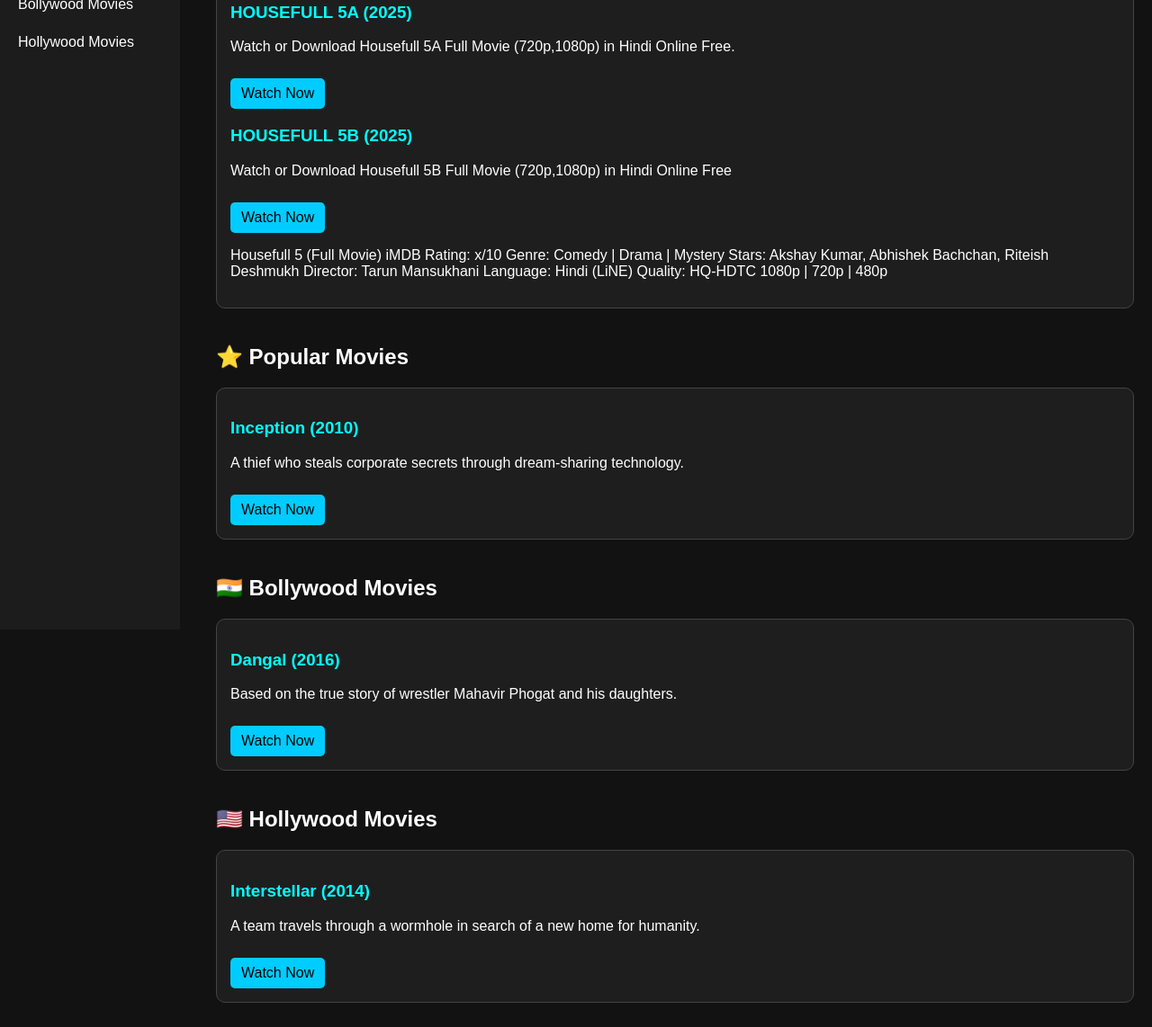
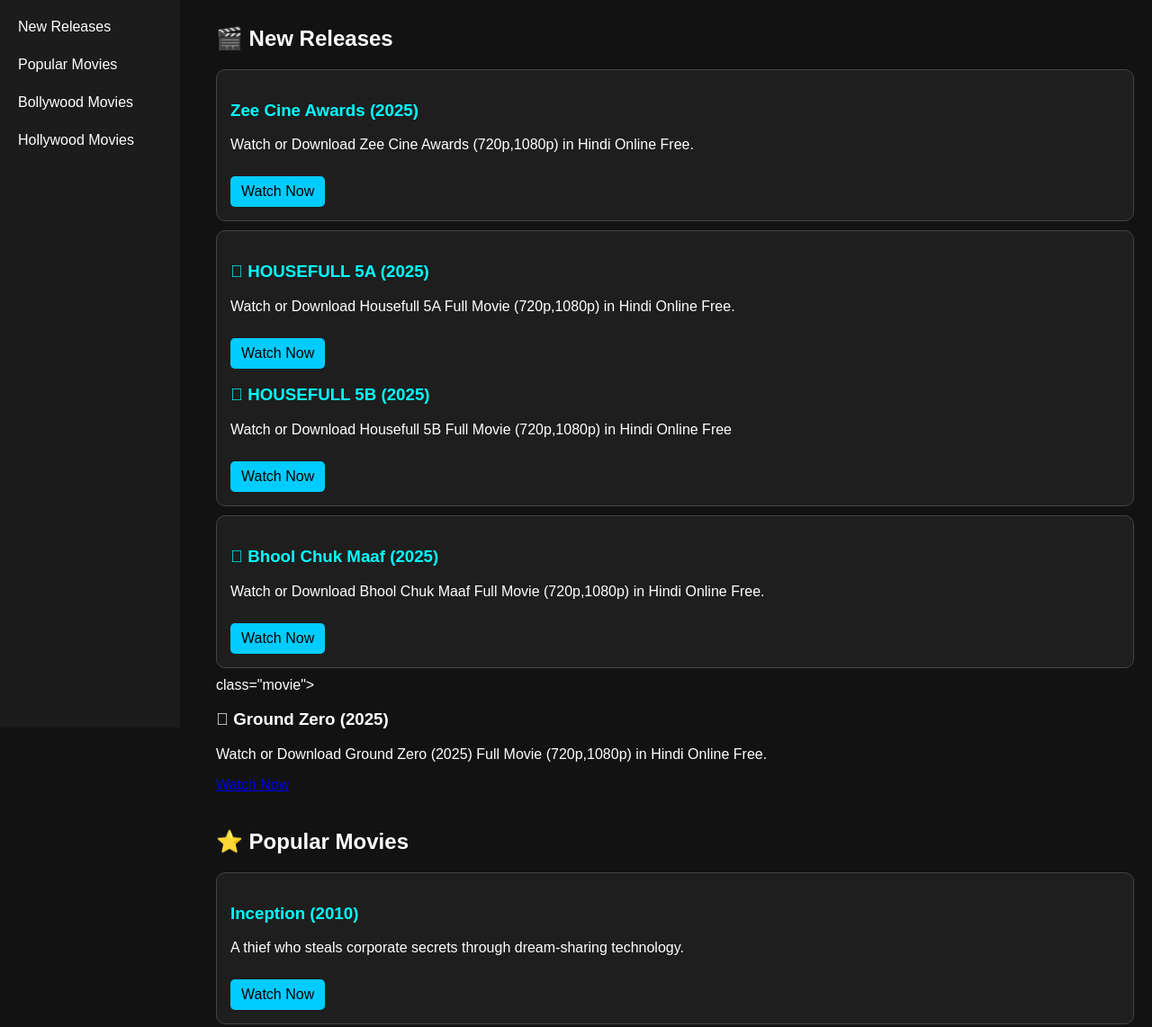
Before and after one commit to Movies-Cloud/home, a plain HTML site: page index.html in a window 1280 px wide. Shown: the part 182-1324 px from the top of the page at 90% size. Drawn offline with Linux system fonts and the light colour scheme.

Commit message:
Update index.html

```diff
--- a/index.html
+++ b/index.html
@@ -79,7 +79,7 @@
 </head>
 <body>
 
-  <header>Movies Hub</header>
+  <header><h1>🎬 MOVIES HUB 🎦</h1></header>
 
   <div class="sidebar">
     <a href="#new-releases">New Releases</a>
@@ -93,20 +93,28 @@
     <div class="movie-section" id="new-releases">
       <h2>🎬 New Releases</h2>
       <div class="movie">
-        <h3>HOUSEFULL 5A (2025)</h3>
+        <h3>Zee Cine Awards (2025)</h3>
+        <p>Watch or Download Zee Cine Awards (720p,1080p) in Hindi Online Free.</p>
+        <a href="https://hubstream.art/#mivri8">Watch Now</a>
+       </div>
+      <div class="movie">
+        <h3> HOUSEFULL 5A (2025)</h3>
         <p>Watch or Download Housefull 5A Full Movie (720p,1080p) in Hindi Online Free.</p>
         <a href="https://hubstream.art/#lub6gr">Watch Now</a>
-         <h3>HOUSEFULL 5B (2025)</h3>
+         <h3> HOUSEFULL 5B (2025)</h3>
         <p>Watch or Download Housefull 5B Full Movie (720p,1080p) in Hindi Online Free</p>
         <a href="https://hubstream.art/#vzdcuh">Watch Now</a>
-        <p>Housefull 5 (Full Movie)
-iMDB Rating: x/10
-Genre: Comedy | Drama | Mystery
-Stars: Akshay Kumar, Abhishek Bachchan, Riteish Deshmukh
-Director: Tarun Mansukhani
-Language: Hindi (LiNE)
-Quality: HQ-HDTC 1080p | 720p | 480p</p>
-      </div>
+       </div>
+       <div class="movie">
+        <h3> Bhool Chuk Maaf (2025)</h3>
+        <p>Watch or Download Bhool Chuk Maaf Full Movie (720p,1080p) in Hindi Online Free.</p>
+        <a href="https://hubstream.art/#hl11kf">Watch Now</a>
+       </div>
+       <div> class="movie">
+        <h3> Ground Zero (2025)</h3>
+        <p>Watch or Download Ground Zero (2025) Full Movie (720p,1080p) in Hindi Online Free.</p>
+        <a href="https://hubstream.art/#bg33qn">Watch Now</a>
+       </div>
     </div>
 
     <div class="movie-section" id="popular">
@@ -119,7 +127,7 @@
     </div>
 
     <div class="movie-section" id="bollywood">
-      <h2>🇮🇳 Bollywood Movies</h2>
+      <h2>Bollywood Movies</h2>
       <div class="movie">
         <h3>Dangal (2016)</h3>
         <p>Based on the true story of wrestler Mahavir Phogat and his daughters.</p>
@@ -128,7 +136,7 @@
     </div>
 
     <div class="movie-section" id="hollywood">
-      <h2>🇺🇸 Hollywood Movies</h2>
+      <h2>Hollywood Movies</h2>
       <div class="movie">
         <h3>Interstellar (2014)</h3>
         <p>A team travels through a wormhole in search of a new home for humanity.</p>
```
